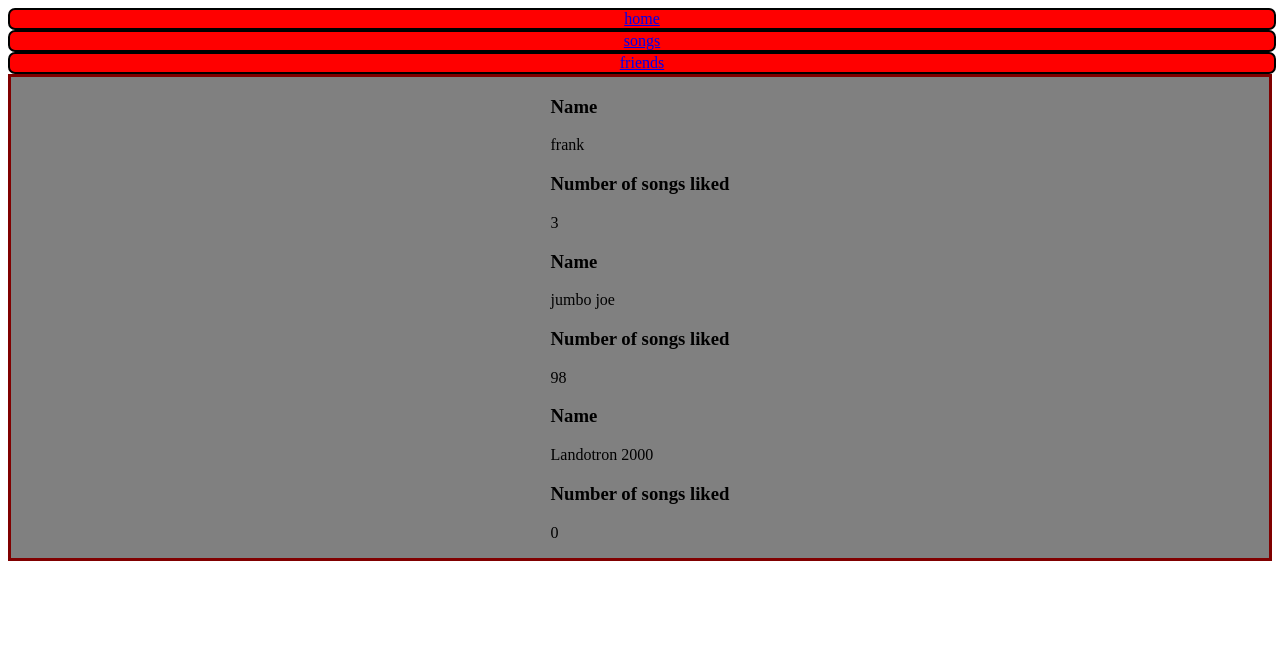
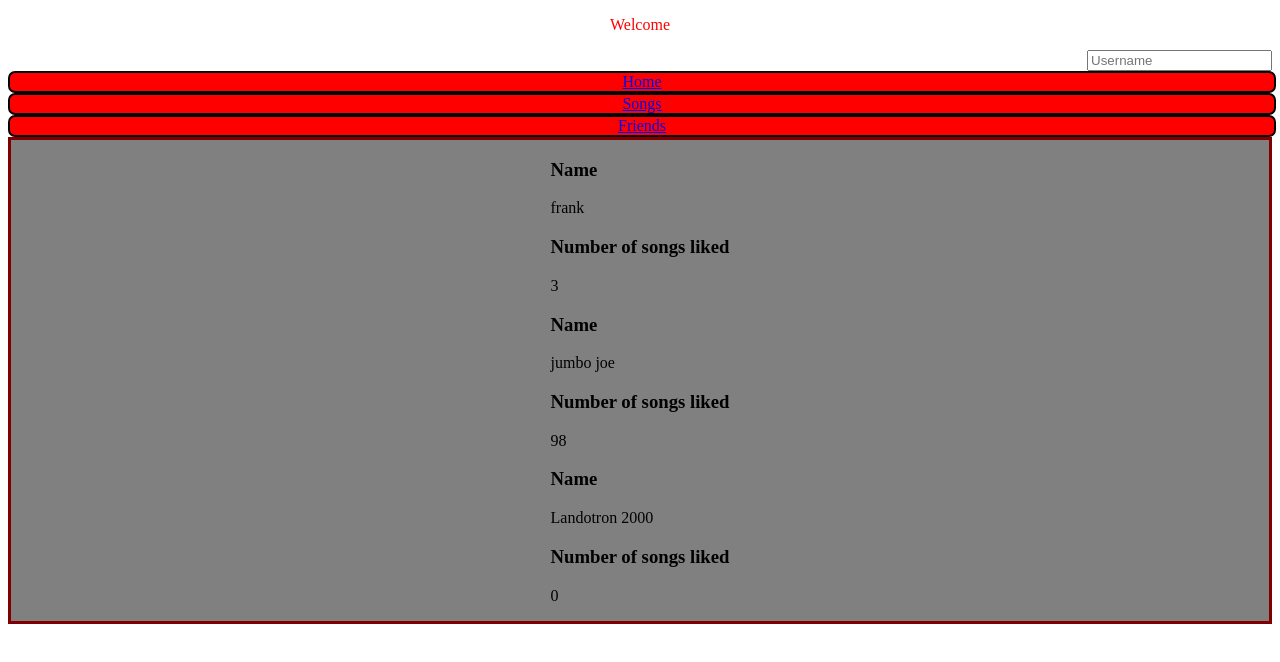
Before and after one commit to landon1091/angularroutes, a plain HTML site: page index.html at #!/friends in a window 1280 px wide. Drawn offline with nearby package versions, Linux system fonts and the light colour scheme; some packages are replaced by stand-ins of ours.

Commit message:
ghetto login is a go

```diff
--- a/app.js
+++ b/app.js
@@ -1,6 +1,4 @@
 let app = angular.module('AudioApp', ['ui.router']);
-
-
 
 app.config(function ($stateProvider) {
     $stateProvider.state({
@@ -31,16 +29,33 @@ app.component('friendscomponent', {
     templateUrl: 'components/friends.html',
     controller: 'friendsController',
 });
-
+app.controller("LoginController", function ($scope, loginservice){
+    $scope.name = loginservice.userz();
+    $scope.createUN = function(input) {
+        loginservice.setUser(input);
+    };
+})
 app.controller("songsController", function ($scope, StuffService) {
-    console.log('asd')
     $scope.songs = StuffService.songz();
 });
 app.controller("friendsController", function ($scope, StuffService) {
     $scope.friends = StuffService.friendz();
 });
+app.factory('loginservice', function() {
+    let user = {
+        name: ""
+    }
+    return {
+        userz: function () {
+            return user.name;
+        },
 
-app.factory('StuffService', function(){
+        setUser: function (input) {
+            user.name = input;
+        }
+    }
+})
+app.factory('StuffService', function () {
     let songs = [{
         title: "asdasdasd",
         artist: "afndoufd"
@@ -66,10 +81,10 @@ app.factory('StuffService', function(){
             songsliked: 0
         }]
     return {
-        songz: function(){
+        songz: function () {
             return songs;
         },
-        friendz: function(){
+        friendz: function () {
             return friends;
         }
     }
--- a/index.html
+++ b/index.html
@@ -11,9 +11,13 @@
 
 <body ng-app="AudioApp">
     <section>
-        <a class="Nav" ui-sref="home">home</a>
-        <a class="Nav" ui-sref="songs">songs</a>
-        <a class="Nav" ui-sref="friends">friends</a>
+        <p id="name" ng-controller="LoginController"> Welcome {{ spaghetti }}</p>
+        <div id="textbox">
+        <input ng-model="spaghetti" id="login" type="text" placeholder="Username">
+        </div>
+        <a class="Nav" ui-sref="home">Home</a>
+        <a class="Nav" ui-sref="songs">Songs</a>
+        <a class="Nav" ui-sref="friends">Friends</a>
     </section>
     <ui-view id="view"></ui-view>
 </body>
--- a/public/style.css
+++ b/public/style.css
@@ -12,3 +12,11 @@
     background-color: gray;
     border: solid maroon 3px;
 }
+#name {
+    text-align: center;
+    color: red;
+}
+#textbox {
+    display: flex;
+    justify-content: flex-end;
+}
--- a/style.css
+++ b/style.css
@@ -12,3 +12,11 @@
     background-color: gray;
     border: solid maroon 3px;
 }
+#name {
+    text-align: center;
+    color: red;
+}
+#textbox {
+    display: flex;
+    justify-content: flex-end;
+}
```
Also changed, not shown: components/home.html (+2 -2 lines), public/app.js (+22 -7 lines), public/index.html (+7 -3 lines). Lines whose indentation alone changed are shown as unchanged.
